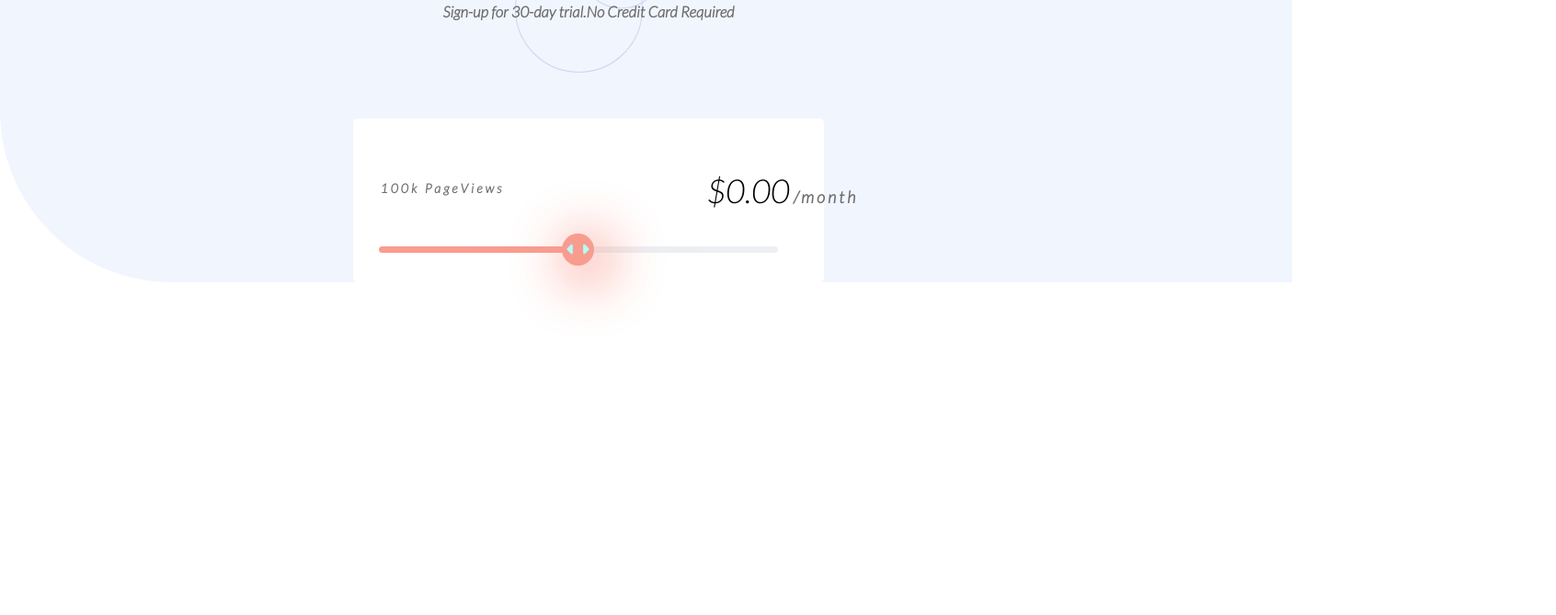
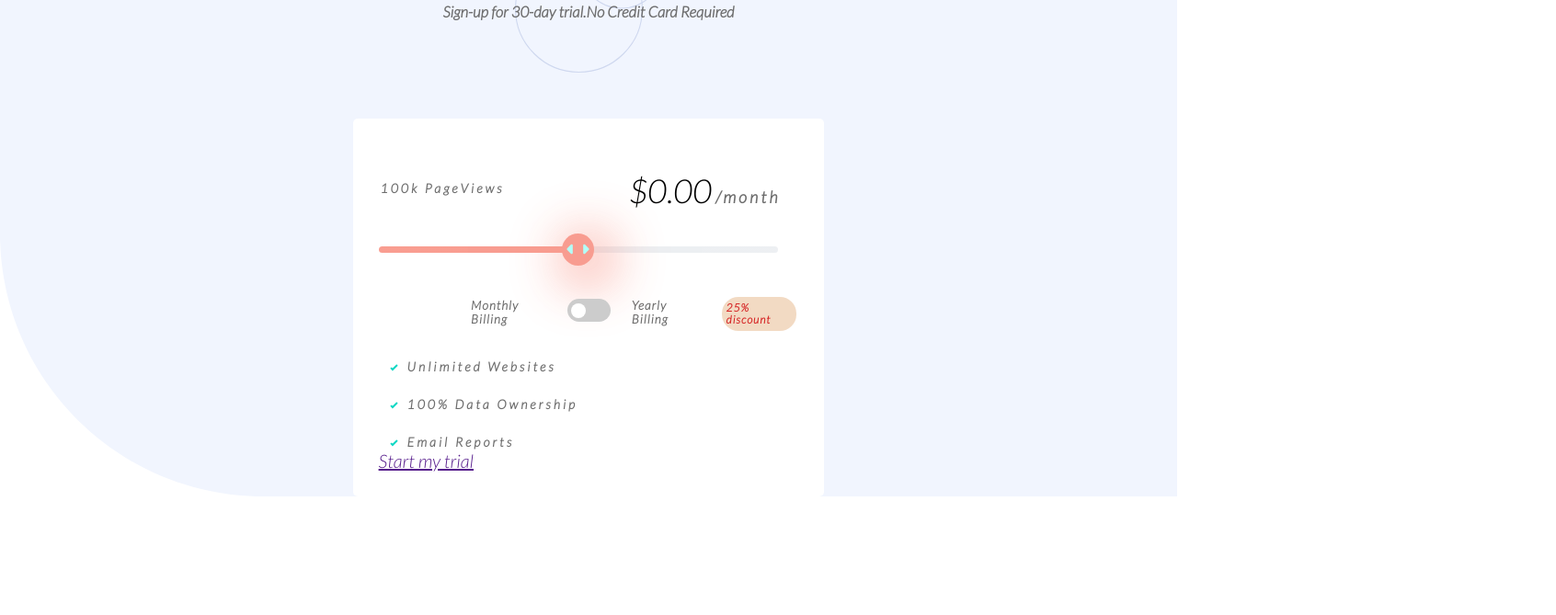
Before and after one commit to CodeMogule/Interactive-Pricing, a plain HTML site: page index.html in a window 1280 px wide. Shown: the part 131-800 px from the top of the page at 92% size, 1692 px wide, since content can reach past the window. Drawn offline with Linux system fonts and the light colour scheme.

Commit message:
Interactive Price

```diff
--- a/dist/CSS/style.css
+++ b/dist/CSS/style.css
@@ -11,6 +11,7 @@ html{
     background-image: url(../IMGS/bg-pattern.svg) ;
     background-repeat: no-repeat;
     background-size: cover;
+    overflow: hidden;
 }
 
 .row{
@@ -58,17 +59,14 @@ padding: 2%;
 
 
 .month{
+margin-top: 40px;
 display: flex;
-gap: 250px;
-margin: auto;
-text-align: center;
-margin-top: 40px;
-width: 100vw;
+justify-content: space-between;
+margin-right:20px ;
 }
 
 .price{
     list-style: none;
-   transform: translate(-30px);
 }
 
 .price li{
@@ -136,30 +134,109 @@ width: 100vw;
     background-color: #9b392c;
     opacity: 3;
 }
+ /* Monthly Billing Section*/
 
-/*
-.btn-custom{
-    height: 104px;
-    width: 48px;
-    position: relative;
-    top: 295px;
-    left: 50%;
-    transform: translate(-50%,-370%);
-    z-index: 2;
+ .billing{
+     display: flex;
+     gap: 20px;
+    padding-left: 22%;
+    padding-top: 10%;
+ }
+
+ .billing h6{
+    letter-spacing: 1px;
+    color:rgb(109, 109, 109)
+ }
+
+.discount{
+    border: 2px solid white;
+    border-radius: 20px;
+    background-color: #f2dac3;
+    padding: 5px;
+    transform: translateY(-4px);
 }
 
-.range-btn{
-    height: 40px;
-    width: 40px;
-    background-image: url(../IMGS/icon-slider.svg);
-    background-size: 70%;
-    background-position: center;
+.discount h6{
+    color: rgb(214, 39, 39);
+    font-size: 60%;
+}
+
+
+
+
+
+
+ .switch {
+  position: relative;
+  display: inline-block;
+  width: 50px;
+  height: 25px;
+}
+
+.switch-btn  {
+    position: absolute;
+    cursor: pointer;
+    top: 0;
+    left: 0;
+    right: 0;
+    bottom: 0;
+    transform: translate(-3px);
+    background-color: #ccc;
+    -webkit-transition: .4s;
+    transition: .4s;
+  }
+
+  .switch-btn:before {
+    position: absolute;
+    content: "";
+    height: 16px;
+    width: 16px;
+    left: 4px;
+    bottom: 4px;
+    background-color: white;
+    -webkit-transition: .4s;
+    transition: .4s;
+  }
+
+  input:checked + .switch-btn {
+    background-color: #f55c47;
+  }
+
+  input:focus + .switch-btn{
+    box-shadow: 0 0 1px #f55c47;
+  }
+
+  input:checked + .switch-btn:before {
+    -webkit-transform: translateX(26px);
+    -ms-transform: translateX(26px);
+    transform: translateX(26px);
+  }
+
+ .switch-btn.round {
+    border-radius: 34px;
+  }
+
+.switch-btn.round::before{
     border-radius: 50%;
-    position: absolute;
-    bottom: 0;
+  }
 
-    background-color:#f55c47 ;
-    box-shadow: 10px 10px 59px 10px  #f55c47;
-    opacity: 0.8;
+
+  /* TRIAL SECTION*/
+.promises{
+    list-style: none;
+    margin-right: 20px;
 }
-*/
+
+.promises li {
+    font-size: 70% !important;
+    letter-spacing: 3px;
+    color:rgb(109, 109, 109) ;
+    font-weight: 700;
+    margin-left: 2px;
+}
+
+.promises li img{
+    padding: 10px;
+    margin-top: 10px;
+    transform: translateY(10px);
+}
--- a/index.html
+++ b/index.html
@@ -31,9 +31,29 @@
         <div class="range-slider">
             <input type="range" min="0" max="100" value="50" class="slider">
         </div>
+        <div class="billing">
+            <h6>Monthly Billing</h6>
+            <label class="switch">
+                <input type="checkbox">
+                <span class="switch-btn round"></span>
+              </label>
+              <h6>Yearly Billing</h6>
+              <div class="discount">
+              <h6>25% discount</h6>
+              </div>
+        </div>
+        <div class="trial">
+            <ul>
+                <div class="promises">
+                    <li><img src="./dist/IMGS/icon-check.svg" alt="">Unlimited Websites</li>
+                    <li><img src="./dist/IMGS/icon-check.svg" alt="">100% Data Ownership</li>
+                    <li><img src="./dist/IMGS/icon-check.svg" alt="">Email Reports</li>
+                </div>
+            </ul>
+            <a href="">Start my trial</a>
         </div>
         </div>
-    </div>
+        </div>
 
     <script src="./src/JS/app.js"></script>
 </body>
```
